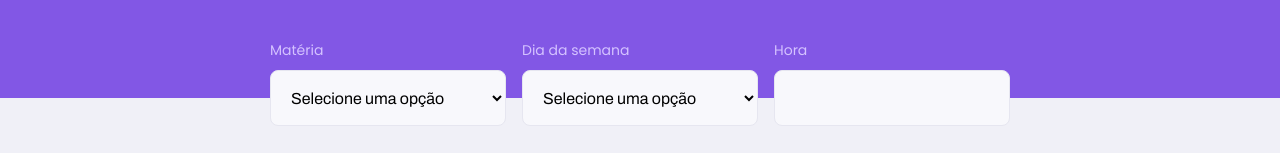
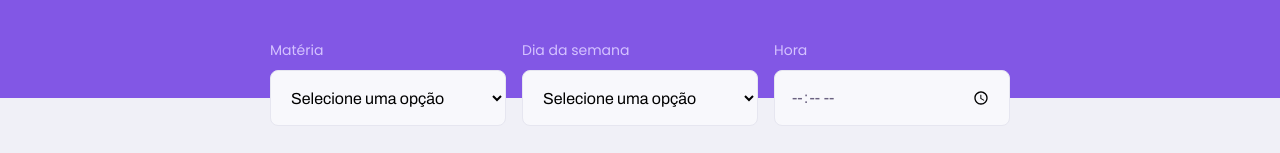
Before and after one commit to luizmuraro/proffy-web, a React (Create React App) app: page /study in a window 1280 px wide. Shown: the part 242-395 px from the top of the page. Built offline with nearby package versions, Linux system fonts and the light colour scheme.

Commit message:
Add useState on TeachersList

```diff
--- a/src/pages/TeacherList/index.tsx
+++ b/src/pages/TeacherList/index.tsx
@@ -1,4 +1,4 @@
-import React from 'react';
+import React, { useState, FormEvent } from 'react';
 
 import PageHeader from '../../components/PageHeader';
 
@@ -9,13 +9,23 @@ import Select from '../../components/Select';
 import './styles.css';
 
 function TeacherList() {
+    const [subject, setSubject] = useState('');
+    const [week_day, setWeekDay] = useState('');
+    const [time, setTime] = useState('');
+
+    function searchTeachers(e: FormEvent) {
+        e.preventDefault();
+    }
+
     return (
         <div id="page-teacher-list" className="container">
             <PageHeader title="Estes são os proffys disponíveis.">
-                <form id="search-teachers">
+                <form id="search-teachers" onSubmit={searchTeachers}>
                     <Select
                         name="subject"
                         label="Matéria"
+                        value={subject}
+                        onChange={e => { setSubject(e.target.value) }}
                         options={[
                             { value: 'Artes', label: 'Artes' },
                             { value: 'Biologia', label: 'Biologia' },
@@ -32,6 +42,8 @@ function TeacherList() {
                     <Select
                         name="week_day"
                         label="Dia da semana"
+                        value={week_day}
+                        onChange={e => { setWeekDay(e.target.value) }}
                         options={[
                             { value: '1', label: 'Segunda-feira' },
                             { value: '2', label: 'Terça-feira' },
@@ -42,7 +54,13 @@ function TeacherList() {
                             { value: '0', label: 'Domingo' },
                         ]}
                     />
-                    <Input name="time" label="Hora" />
+                    <Input
+                        type="time"
+                        name="time"
+                        label="Hora"
+                        value={time}
+                        onChange={(e) => { setTime(e.target.value) }}
+                    />
                 </form>
             </PageHeader>
 
```
